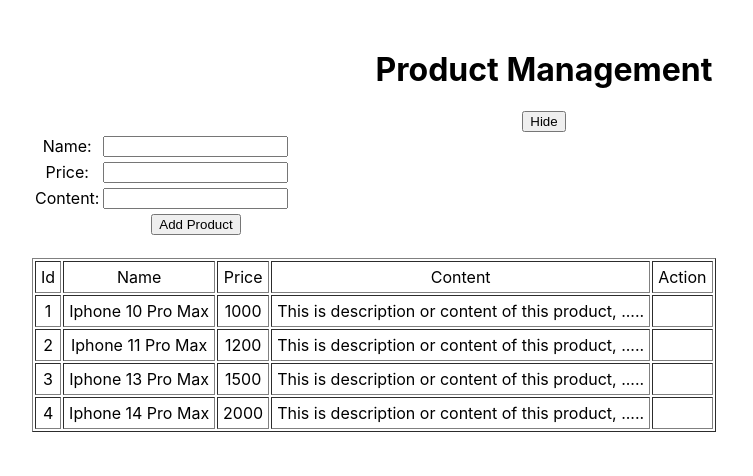
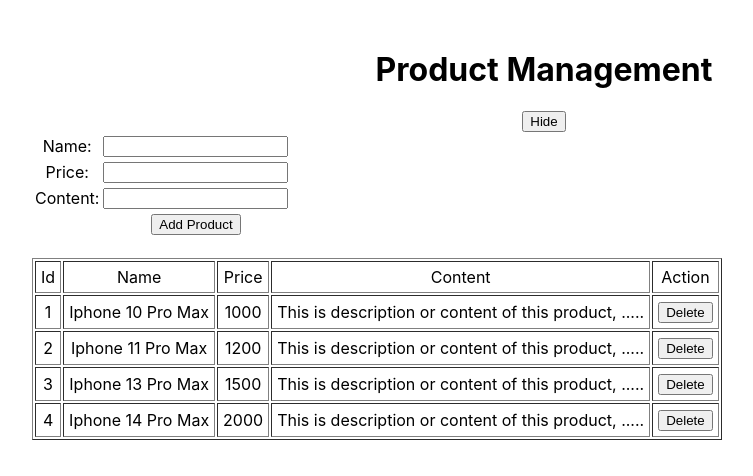
Before and after one commit to manngo2013/demo-first-project, a React (Create React App) app: page / in a window 1280 px wide. Shown: the top 476 px of the page, without its empty margins (96-849 px from the left). Built offline with nearby package versions, Linux system fonts and the light colour scheme.

Commit message:
Lecture 27: Handling Deleting Data

```diff
--- a/src/components/MyApp.jsx
+++ b/src/components/MyApp.jsx
@@ -49,6 +49,12 @@
     });
   };
 
+  removeProduct = (id) => {
+    this.setState({
+      products: this.state.products.filter((product) => product.id !== id),
+    });
+  };
+
   render() {
     /*let content;
     if (this.state.status === false) {
@@ -92,7 +98,7 @@
           </div>
         )}
         <br />
-        <ProductListComponent products={this.state.products} />
+        <ProductListComponent products={this.state.products} removeProduct={this.removeProduct} />
       </div>
     );
   }
--- a/src/components/ProductListComponent.jsx
+++ b/src/components/ProductListComponent.jsx
@@ -1,6 +1,10 @@
 import React, { Component } from 'react';
 
 export default class ProductListComponent extends Component {
+  handleDeleteProduct = (product) => {
+    this.props.removeProduct(product.id);
+  };
+
   render() {
     console.log('>>>>>>>>> Check props: ', this.props);
 
@@ -26,7 +30,11 @@
                   <td>{product.name}</td>
                   <td>{product.price}</td>
                   <td>{product.content}</td>
-                  <td></td>
+                  <td>
+                    <button type="button" onClick={() => this.handleDeleteProduct(product)}>
+                      Delete
+                    </button>
+                  </td>
                 </tr>
               );
             })}
```
